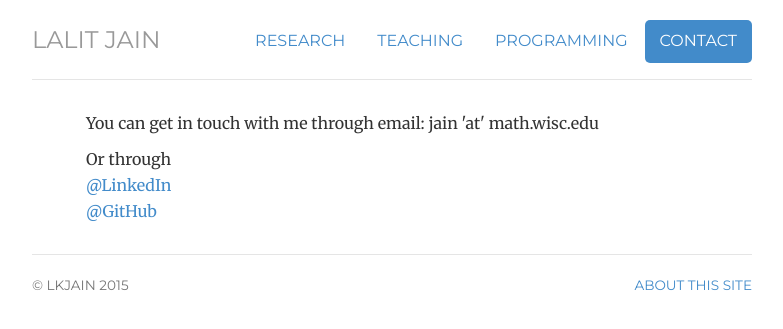
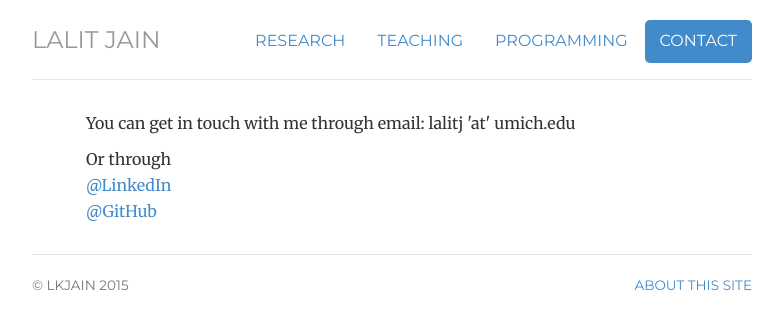
Before and after one commit to lalitkumarj/lalitkumarj.github.io, a Jekyll site: the page built from contact/index.html, in a window 1280 px wide. Shown: the top 329 px of the page, without its empty margins (248-1031 px from the left). Built offline with Jekyll 4.4.1, drawn with Linux system fonts in a browser that asks for light colours.

Commit message:
Update index.html

```diff
--- a/contact/index.html
+++ b/contact/index.html
@@ -6,7 +6,7 @@ description: Contact information for Lalit Jain
 ---
 <div class="contact">
 
-	<p>You can get in touch with me through email: jain 'at' math.wisc.edu</p>
+	<p>You can get in touch with me through email: lalitj 'at' umich.edu</p>
 
 	Or through
 	<ul class="list-unstyled">
```
